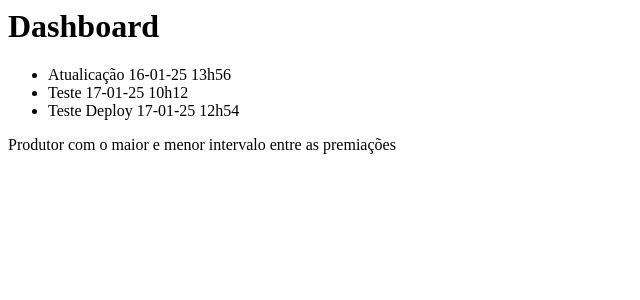
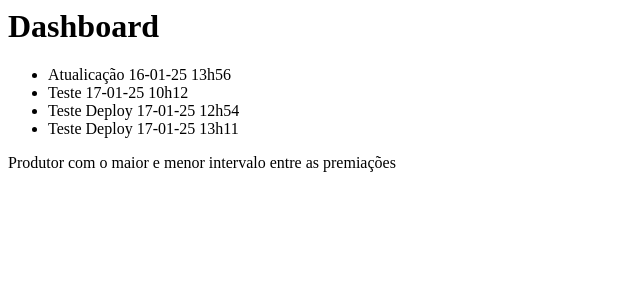
Before and after one commit to fredtamashiro/filmes, a PHP site: template src/View/home/index.php in a window 1280 px wide. Shown: the top 300 px of the page, without its empty margins (0-640 px from the left). Run offline with PHP 8.4, Linux system fonts and the light colour scheme; the template is opened without the code that fills it, so the values that code supplies are empty.

Commit message:
teste deploy 6

```diff
--- a/src/View/home/index.php
+++ b/src/View/home/index.php
@@ -9,6 +9,7 @@
         <li>Atualicação 16-01-25 13h56</li>
         <li>Teste 17-01-25 10h12</li>
         <li>Teste Deploy 17-01-25 12h54</li>
+        <li>Teste Deploy 17-01-25 13h11</li>
     </ul>
     <div class="col text-center fs-3 text-body-secondary">
         Produtor com o maior e menor intervalo entre as premiações
```
